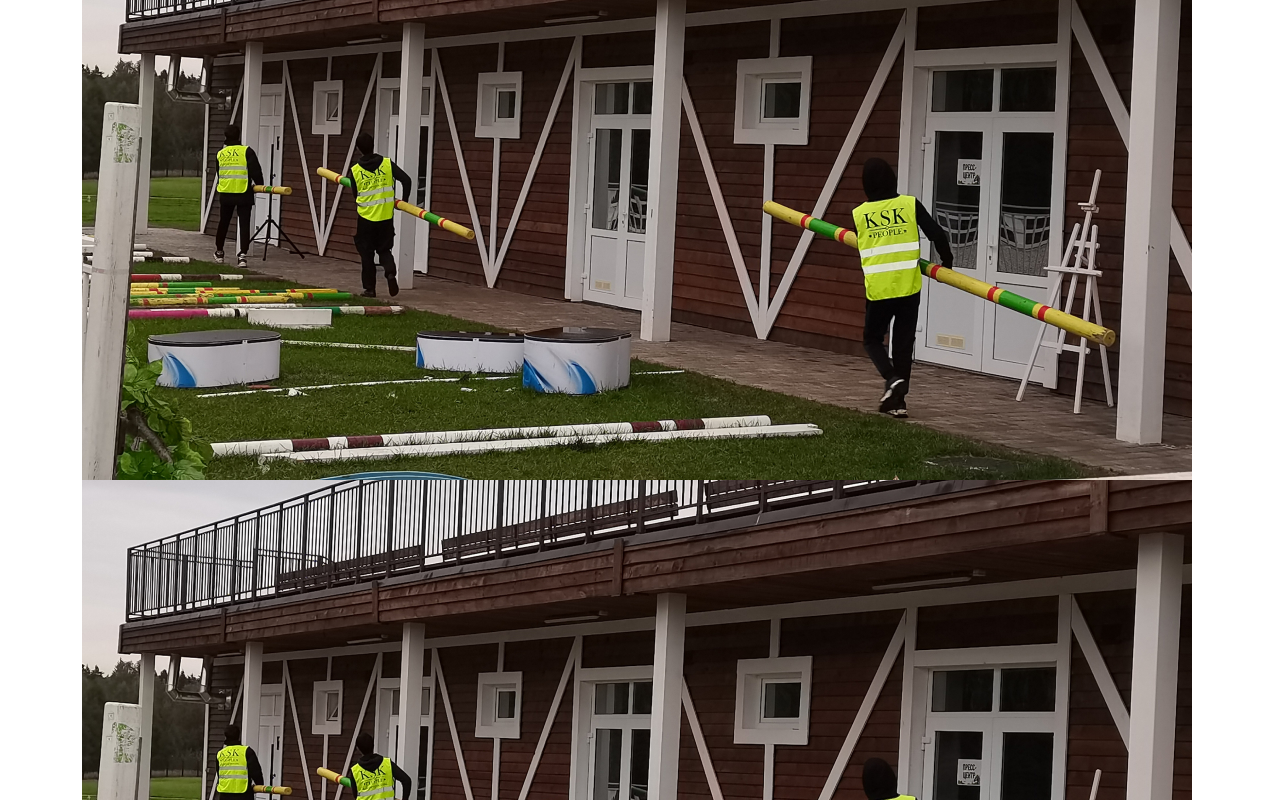
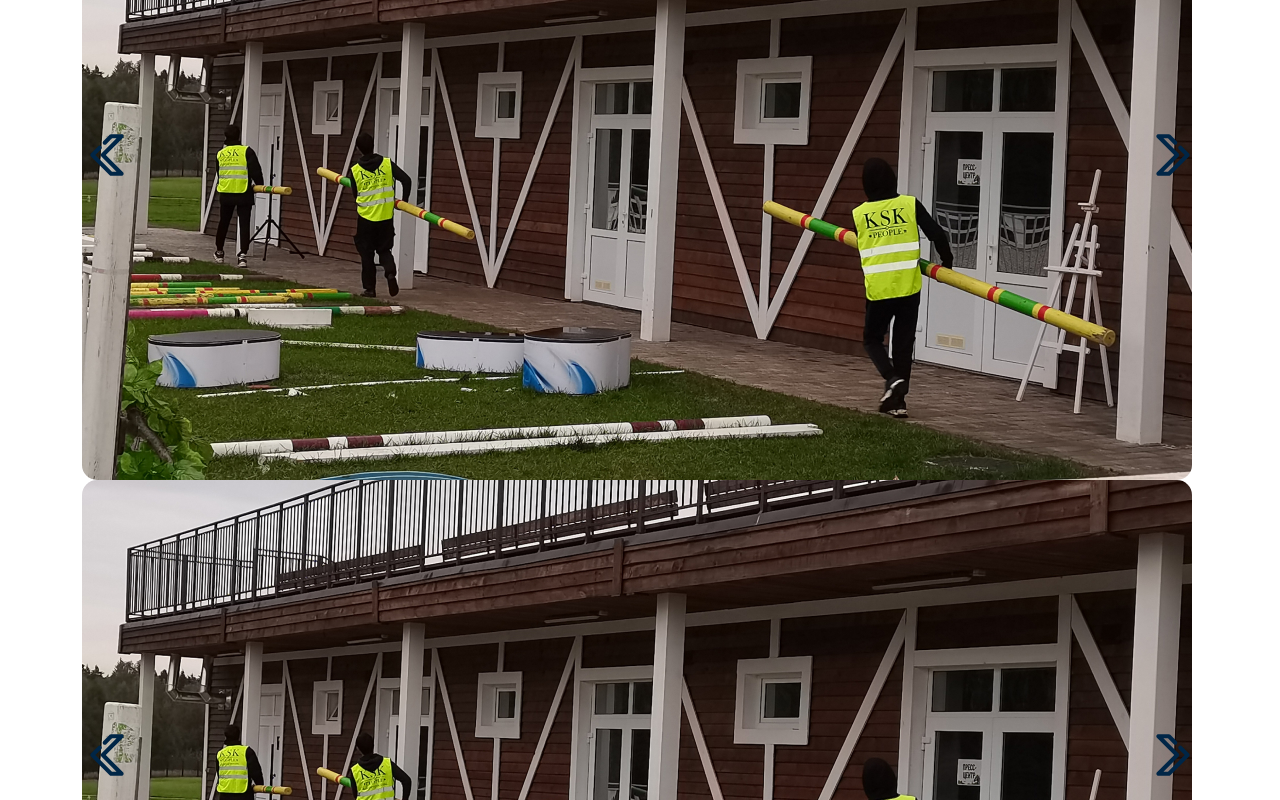
Before and after one commit to tayru/ksk-react, a React (Create React App) app: page /portfolio in a window 1280 px wide. Shown: the part 720-1520 px from the top of the page. Built offline with nearby package versions, Linux system fonts and the light colour scheme.

Commit message:
правки

```diff
--- a/src/index.css
+++ b/src/index.css
@@ -409,6 +409,10 @@ body {
   margin-top: 60px;
 }
 
+.slick-slider {
+  position: relative;
+}
+
 .slick-arrow {
   position: absolute;
   top: 50%;
@@ -417,6 +421,18 @@ body {
   width: 50px;
   height: 50px;
   margin: -50px 0px 0px 0px;
+}
+
+.slick-dots {
+  display: none!important;
+}
+
+.slick-slide {
+}
+
+.slider-portfolio__item img {
+  border-radius: 15px;
+
 }
 
 
@@ -1111,3 +1127,18 @@ body {
 
 .portfolio__block {
 }
+.footer__phone {
+  display: flex;
+  flex-direction: row-reverse;
+  width: 190px;
+  margin-left: auto;
+  justify-content: flex-end;
+}
+
+.footer__mail {
+  display: flex;
+  flex-direction: row-reverse;
+  width: 190px;
+  margin-left: auto;
+  justify-content: flex-end;
+}
--- a/src/pages/portfolio.jsx
+++ b/src/pages/portfolio.jsx
@@ -1,3 +1,12 @@
+import Slider from "react-slick";
+const settings = {
+	dots: true,
+	infinite: true,
+	speed: 500,
+	slidesToShow: 1,
+	slidesToScroll: 1
+};
+
 const Portfolio = () => (
 	<main class="page4">
 		<div class="page__main-block main-block">
@@ -16,7 +25,25 @@ const Portfolio = () => (
 			<div class="container">
 				<div class="row">
 					<div class="col-sm-12">
+						<Slider {...settings}>
+							<div className="slider-portfolio__item">
+								<img src="/static/img/festivals.jpg" alt=""/>
+							</div>
+							<div className="slider-portfolio__item">
+								<img src="/static/img/festivals.jpg" alt=""/>
+							</div>
+							<div className="slider-portfolio__item">
+								<img src="/static/img/festivals.jpg" alt=""/>
+							</div>
+							<div className="slider-portfolio__item">
+								<img src="/static/img/festivals.jpg" alt=""/>
+							</div>
+							<div className="slider-portfolio__item">
+								<img src="/static/img/festivals.jpg" alt=""/>
+							</div>
+						</Slider>
 						<div class="slider-portfolio">
+							<Slider {...settings}>
 							<div class="slider-portfolio__item">
 								<img src="/static/img/festivals.jpg" alt=""/>
 							</div>
@@ -32,11 +59,13 @@ const Portfolio = () => (
 							<div class="slider-portfolio__item">
 								<img src="/static/img/festivals.jpg" alt=""/>
 							</div>
+							</Slider>
 						</div>
 					</div>
 
 					<div class="col-sm-12">
 						<div class="slider-portfolio">
+							<Slider {...settings}>
 								<div class="slider-portfolio__item">
 									<img src="/static/img/festivals.jpg" alt=""/>
 								</div>
@@ -52,11 +81,13 @@ const Portfolio = () => (
 								<div class="slider-portfolio__item">
 									<img src="/static/img/festivals.jpg" alt=""/>
 								</div>
+							</Slider>
 						</div>
 					</div>
 
 					<div class="col-sm-12">
 						<div class="slider-portfolio">
+							<Slider {...settings}>
 								<div class="slider-portfolio__item">
 									<img src="/static/img/festivals.jpg" alt=""/>
 								</div>
@@ -72,11 +103,13 @@ const Portfolio = () => (
 								<div class="slider-portfolio__item">
 									<img src="/static/img/festivals.jpg" alt=""/>
 								</div>
+							</Slider>
 						</div>
 					</div>
 
 					<div class="col-sm-12">
 						<div class="slider-portfolio">
+							<Slider {...settings}>
 								<div class="slider-portfolio__item">
 									<img src="/static/img/festivals.jpg" alt=""/>
 								</div>
@@ -92,6 +125,7 @@ const Portfolio = () => (
 								<div class="slider-portfolio__item">
 									<img src="/static/img/festivals.jpg" alt=""/>
 								</div>
+							</Slider>
 						</div>
 					</div>
 
```
Lines whose indentation alone changed are shown as unchanged.
